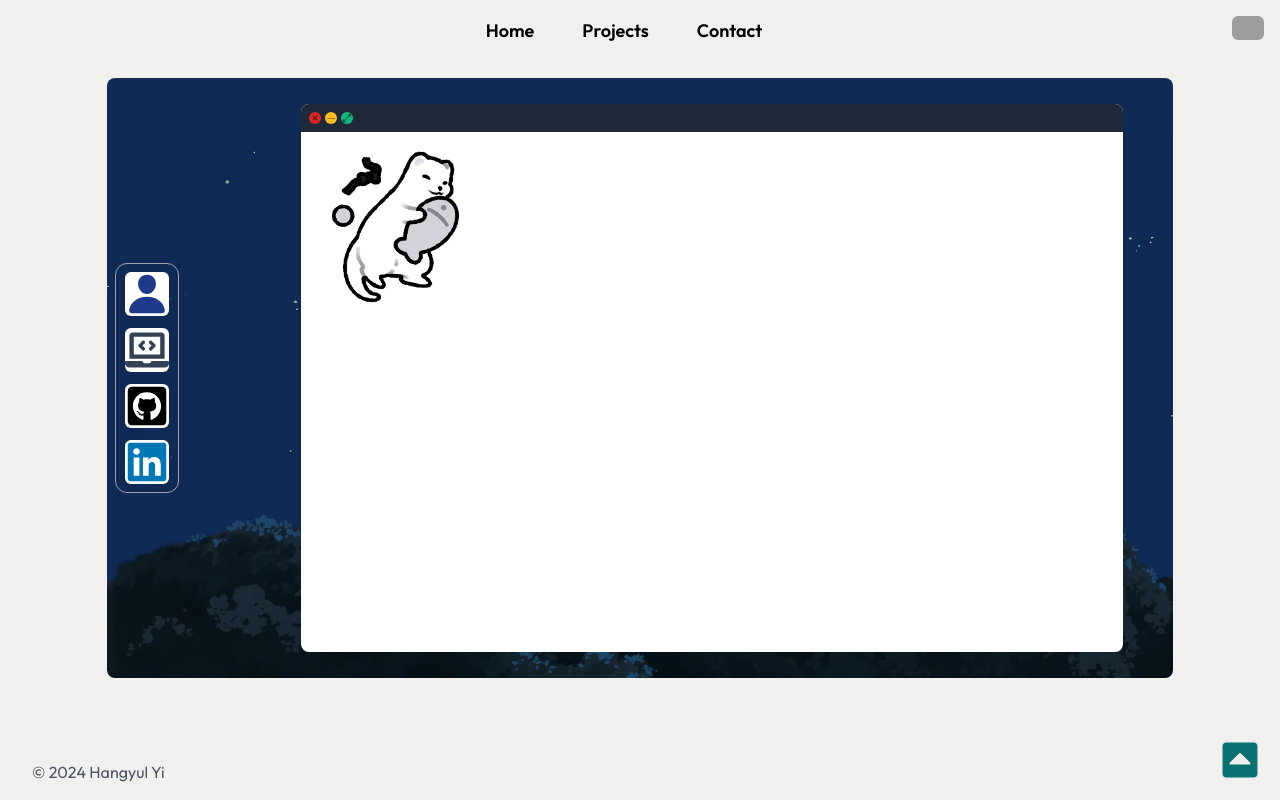
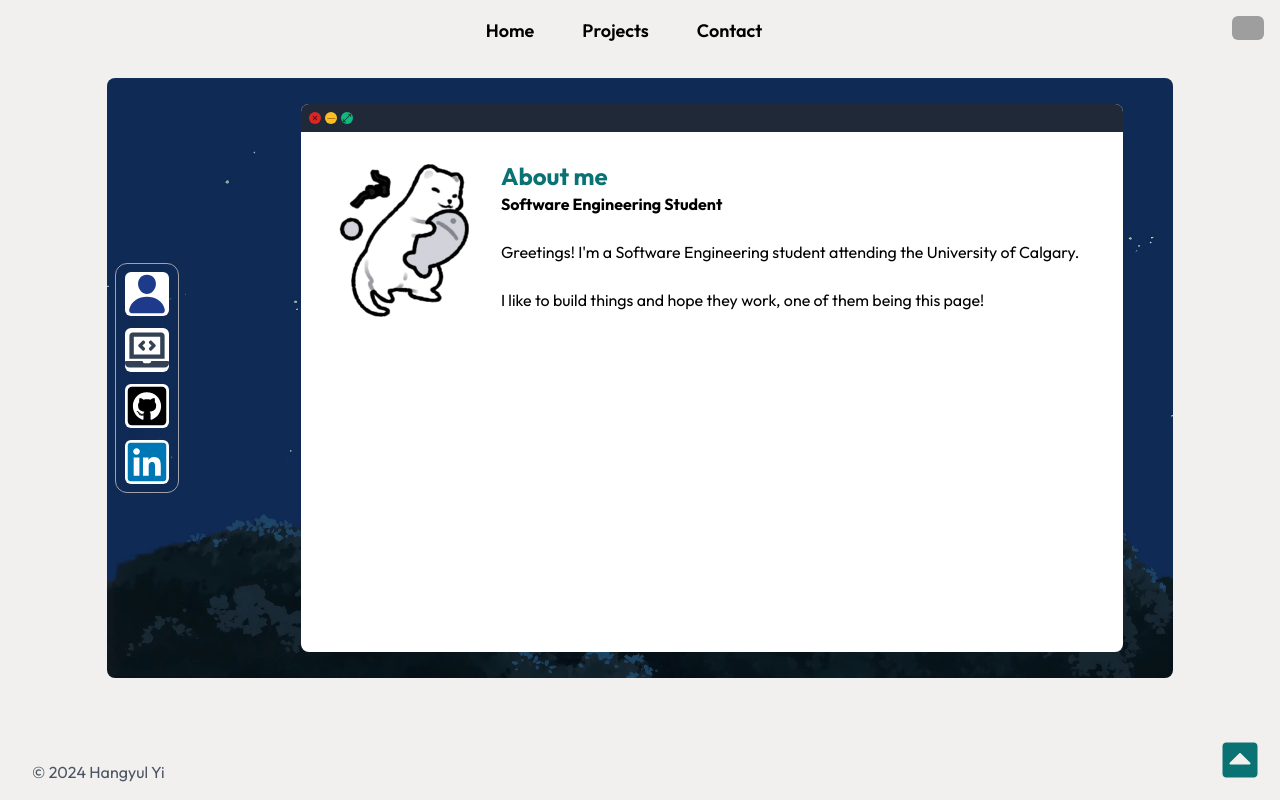
Before and after one commit to hangyulyi/portfolio-nextjs, a Next.js app: page / in a window 1280 px wide. Both pictures are taken after a click on the element 146 px from the left and 293 px from the top of the page. Built offline with nearby package versions, Linux system fonts and the light colour scheme; no server answers; grey boxes are pictures that could not be loaded.

Commit message:
initial AboutMePage in homepage

```diff
--- a/package.json
+++ b/package.json
@@ -27,6 +27,7 @@
     "eslint-config-next": "14.2.4",
     "postcss": "^8",
     "tailwindcss": "^3.4.1",
+    "tailwindcss-animated": "^1.1.2",
     "typescript": "^5"
   }
 }
--- a/src/app/components/Home/AboutMePage.tsx
+++ b/src/app/components/Home/AboutMePage.tsx
@@ -5,6 +5,7 @@ import { VscChromeMinimize } from "react-icons/vsc";
 import { IoIosResize } from "react-icons/io";
 
 export default function AboutMePage() {
+    // TODO: add functunatity for the buttons to close, fullsize, minize as indicated
     return (
         <div className="aspect-[3/2] bg-white w-full h-full rounded-lg mx-10 overflow-hidden relative">
             {/* top styling */}
@@ -16,19 +17,30 @@ export default function AboutMePage() {
                 </div>
             </div>
 
-            <div className="mt-7 p-4">
+
+
+            <div className="flex items-start mt-8 p-6">
+
+                <div className="mr-4">
                     <Image
                         src="/img/aboutmeimg.png"
                         sizes="100vw"
-                    style={{
-                        width: '20%',
-                        height: 'auto',
-                    }}
+                        className="w-40 h-auto animate-floating"
                         width={100}
                         height={100}
                         alt="about me graphic"
                     />
                 </div>
+
+                <div className="flex-1">
+                    <h2 className="text-green font-bold text-2xl">About me</h2>
+                    <h3 className="font-bold">Software Engineering Student</h3>
+
+                    <p className="pt-6">Greetings! I'm a Software Engineering student attending the University of Calgary.</p> <br></br>
+                    <p>I like to build things and hope they work, one of them being this page!</p> <br></br>
+                    <p></p>
+                </div>
+            </div>
         </div>
     )
 }
--- a/src/app/components/Home/Monitor.tsx
+++ b/src/app/components/Home/Monitor.tsx
@@ -34,12 +34,12 @@ export default function Monitor () {
                     <div className="flex-grow flex items-center justify-center h-full overflow-hidden">
                         {/* handle selected page views */}
                         {selectedPage === 'MySkillsPage' && (
-                            <div className="w-4/5 -z-1">
+                            <div className="w-4/5 -z-2">
                                 <MySkillsPage />
                             </div>
                         )}
                         {selectedPage === 'AboutMePage' && (
-                            <div className="-z-1 w-5/6">
+                            <div className="-z-2 w-5/6">
                                 <AboutMePage />
                             </div>
                         )}
--- a/tailwind.config.ts
+++ b/tailwind.config.ts
@@ -23,7 +23,16 @@ const config: Config = {
         bold_r_md: "7px 7px",
         bold_l: "-10px 10px",
         zero: "0px 0px",
-      }
+      },
+      keyframes: {
+        floating: {
+          '0%, 100%': { transform: 'translate(0, 0px)' },
+          '50%': { transform: 'translate(0, 15px)' },
+        }
+      },
+      animation: {
+        floating: 'floating 3s ease-in-out infinite'
+      },
     },
   },
   plugins: [],
```
Also changed, not shown: 1 other file (tests, documents, lock files or other folders). Lines whose indentation alone changed are shown as unchanged.
